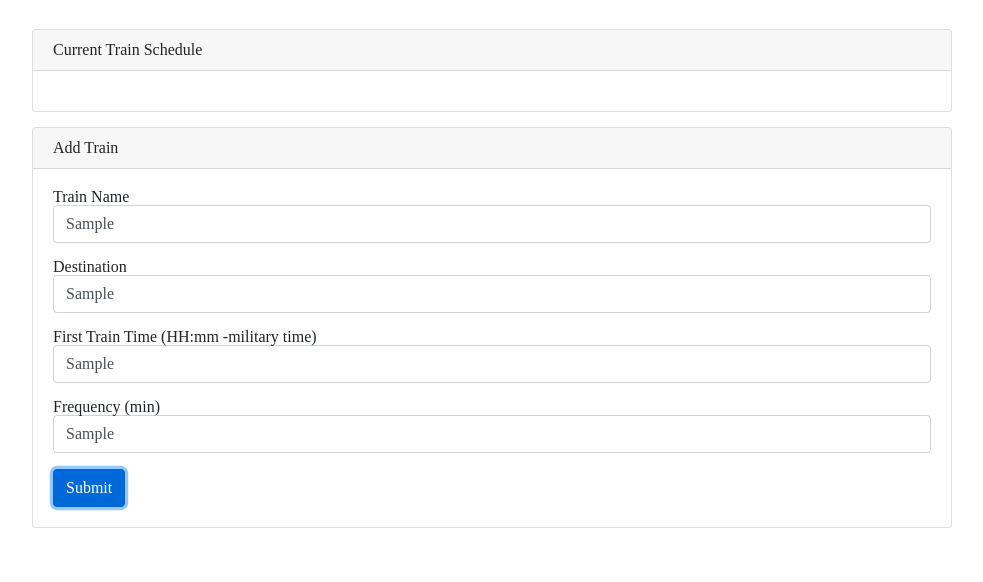
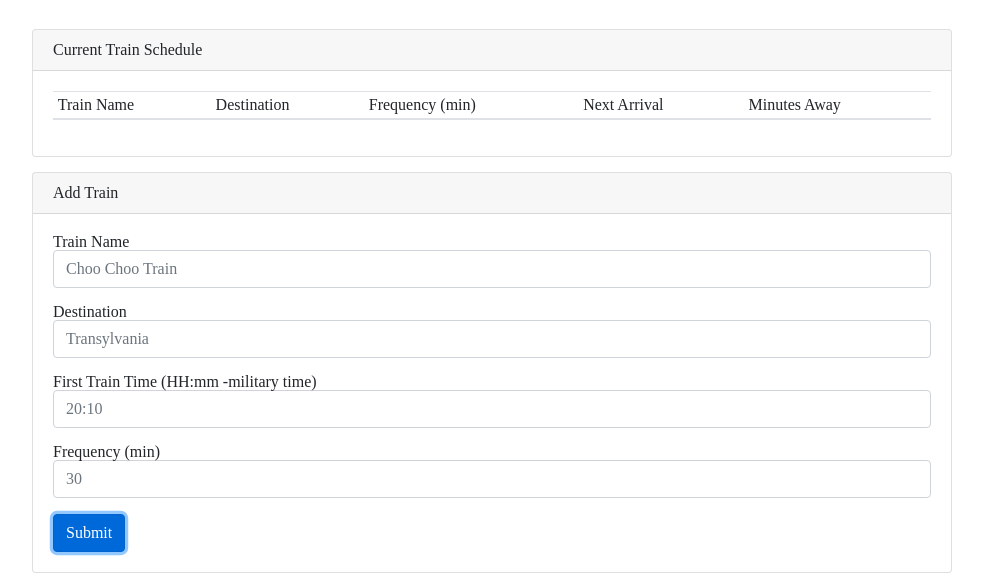
Before and after one commit to e0marina/Train_Schedule_Project, a plain HTML site: page index.html in a window 1280 px wide. Both pictures are taken after typing "Sample", "Sample", "Sample", "Sample" into the empty fields and a click on the button "Submit". Shown: the part 218-800 px from the top of the page, without its empty margins (53-1036 px from the left). Drawn offline with nearby package versions, Linux system fonts and the light colour scheme; no server answers.

Commit message:
using a table in html and to push user input

```diff
--- a/assets/javascript/app.js
+++ b/assets/javascript/app.js
@@ -1,4 +1,8 @@
-console.log("app linked");
+//TO Do:
+//fix html and js to reflect using a table
+
+//figure out formulas for moment to convert time + console log those
+//make sure all items are being added to the table data (use timesheet activity)
 
 //Initialize Firebase
 var firebaseConfig = {
@@ -60,6 +64,17 @@ $("#submitButton").on("click", function(event) {
     frequency: frequency,
     dateAdded: firebase.database.ServerValue.TIMESTAMP
   });
+  //logs everything to console
+  console.log(trainName);
+  console.log(destination);
+  console.log(frequency);
+  console.log(firstTrainTime);
+
+  //clears the text-boxes
+  $("#trainName-input").val("");
+  $("#destination-input").val("");
+  $("#1stTrainTime-input").val("");
+  $("#frequency-input").val("");
 });
 
 //======================================================================
@@ -91,4 +106,14 @@ database.ref().on("child_added", function(snapshot) {
     //show current variables (ie on page load there will be none)
     $("").text(trainName);
   }
+  // full list of items to the well
+  $("#userInputDisplay").append(
+    "<div class='well'><span id= 'trainName'> " +
+      sv.trainName +
+      " </span><span id='destination'> " +
+      sv.destination +
+      "</span></div>"
+  );
+  // " </span><span id='age'> " + childSnapshot.val().age +
+  // " </span><span id='comment'> " + childSnapshot.val().comment + " </span></div>");
 });
--- a/index.html
+++ b/index.html
@@ -60,14 +60,19 @@
               Current Train Schedule
             </div>
             <div class="card-body">
-              <!-- Wells for displaying all users inputs -->
-              <div class="col-lg-12">
-                <div class="panel panel-default">
-                  <div class="panel-body">
-                    <div id="userInputDisplay"></div>
-                  </div>
-                </div>
-              </div>
+              <!-- Table for displaying all users inputs -->
+              <table class="table table-sm table-hover" id="train-table">
+                <thead>
+                  <tr>
+                    <th scope="col">Train Name</th>
+                    <th scope="col">Destination</th>
+                    <th scope="col">Frequency (min)</th>
+                    <th scope="col">Next Arrival</th>
+                    <th scope="col">Minutes Away</th>
+                  </tr>
+                </thead>
+                <tbody></tbody>
+              </table>
             </div>
           </div>
         </div>
@@ -99,7 +104,7 @@
                     type="text"
                     class="form-control"
                     id="trainName-input"
-                    placeholder=""
+                    placeholder="Choo Choo Train"
                   />
                 </div>
                 <div class="form-group">
@@ -108,7 +113,7 @@
                     type="text"
                     class="form-control"
                     id="destination-input"
-                    placeholder=""
+                    placeholder="Transylvania"
                   />
                 </div>
                 <div class="form-group">
@@ -119,7 +124,7 @@
                     type="text"
                     class="form-control"
                     id="1stTrainTime-input"
-                    placeholder=""
+                    placeholder="20:10"
                   />
                 </div>
                 <div class="form-group">
@@ -128,7 +133,7 @@
                     type="text"
                     class="form-control"
                     id="frequency-input"
-                    placeholder=""
+                    placeholder="30"
                   />
                 </div>
                 <button id="submitButton" type="submit" class="btn btn-primary">
```
